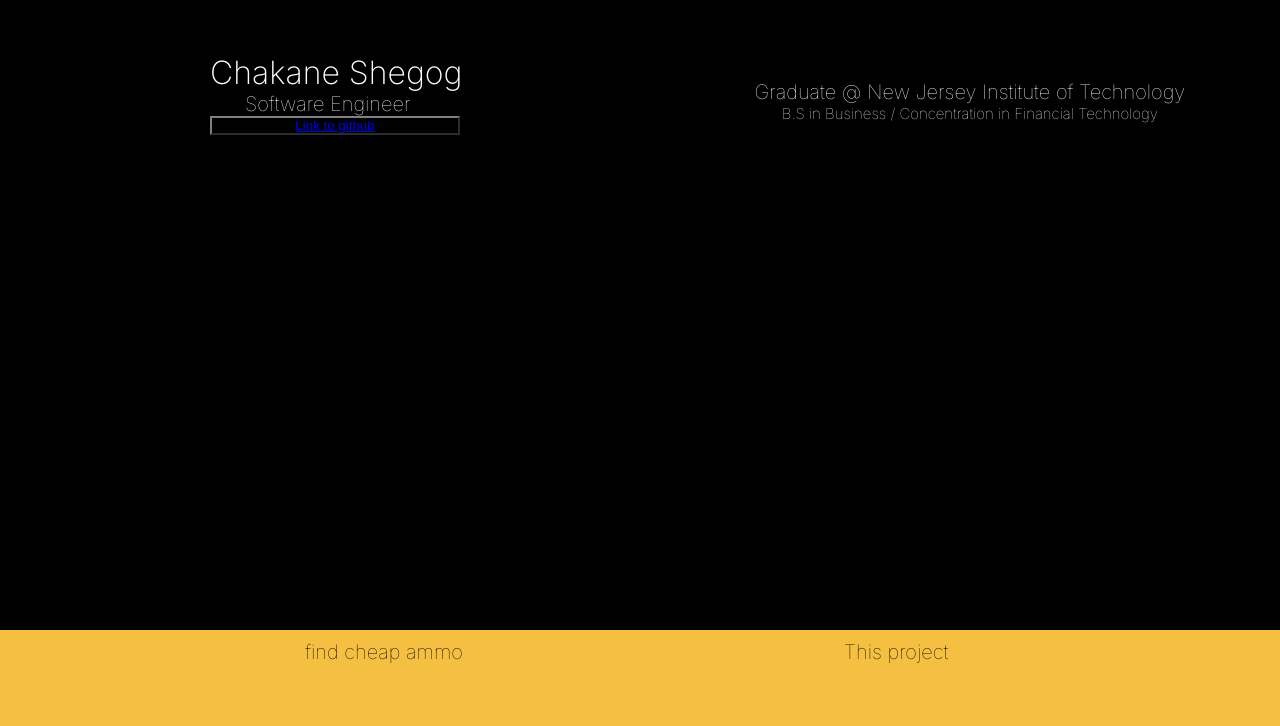
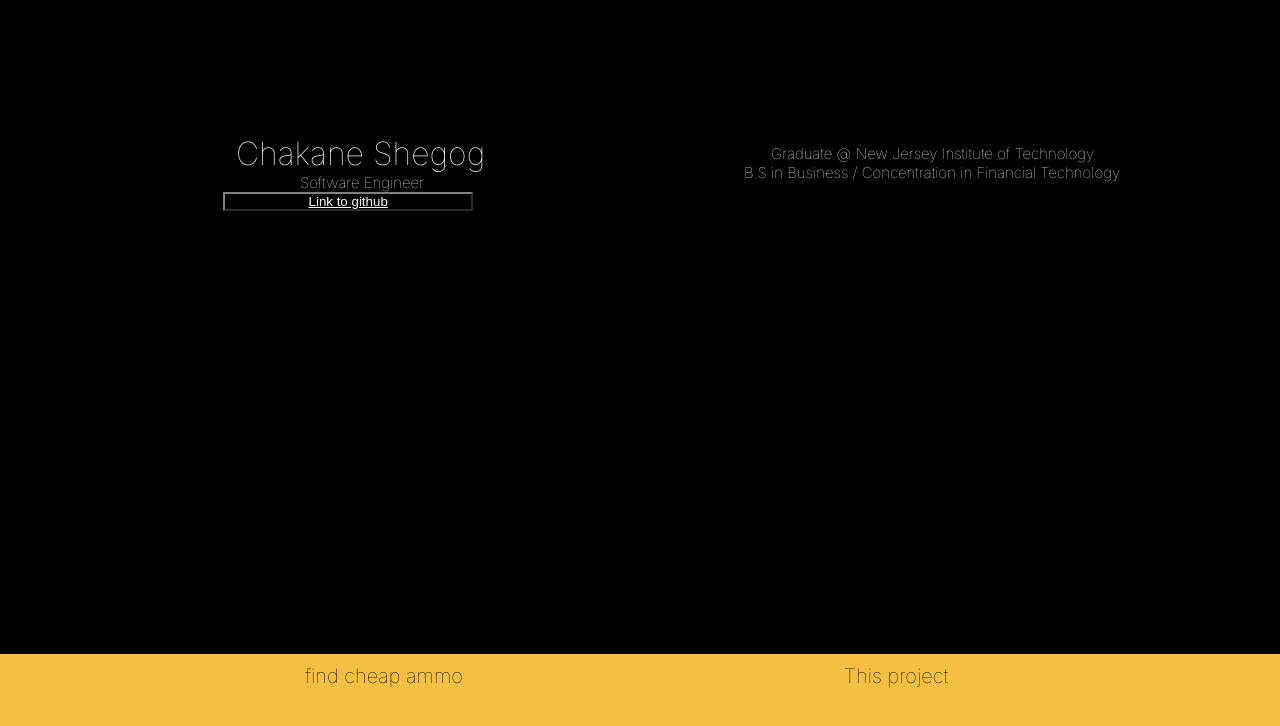
Before and after one commit to chakane3/chakane.github.io, a React app in the folder chakane/: page / in a window 1280 px wide. Shown: the part 162-888 px from the top of the page. Built offline with nearby package versions, Linux system fonts and the light colour scheme; grey boxes are pictures that could not be loaded.

Commit message:
new flexbox

```diff
--- a/chakane/public/index.html
+++ b/chakane/public/index.html
@@ -17,19 +17,15 @@
 
 
     <meta charset="utf-8" />
-    <link rel="icon" href="%PUBLIC_URL%/favicon.ico" />
+    <!-- <link rel="icon" href="%PUBLIC_URL%/favicon.ico" /> -->
     <meta name="viewport" content="width=device-width, initial-scale=1" />
     <meta name="theme-color" content="#000000" />
-    <meta
-      name="description"
-      content="Web site created using create-react-app"
-    />
-    <link rel="apple-touch-icon" href="%PUBLIC_URL%/logo192.png" />
+    <!-- <link rel="apple-touch-icon" href="%PUBLIC_URL%/logo192.png" /> -->
     <!--
       manifest.json provides metadata used when your web app is installed on a
       user's mobile device or desktop. See https://developers.google.com/web/fundamentals/web-app-manifest/
     -->
-    <link rel="manifest" href="%PUBLIC_URL%/manifest.json" />
+    <!-- <link rel="manifest" href="%PUBLIC_URL%/manifest.json" /> -->
     <!--
       Notice the use of %PUBLIC_URL% in the tags above.
       It will be replaced with the URL of the `public` folder during the build.
@@ -39,7 +35,7 @@
       work correctly both with client-side routing and a non-root public URL.
       Learn how to configure a non-root public URL by running `npm run build`.
     -->
-    <title>React App</title>
+    <title>chakane</title>
   </head>
   <body>
     <noscript>You need to enable JavaScript to run this app.</noscript>
--- a/chakane/src/components/Introduction.js
+++ b/chakane/src/components/Introduction.js
@@ -1,24 +1,32 @@
 import React from "react"
 import ReactDom from "react-dom"
-
+//  Create a flex box for both left and right sides
+// wrap whats above in another flexbox
 function Intro() {
     return (
         <main className="intro">
 
             <div className="intro--left">
                 <h1 className="intro--name">Chakane Shegog</h1>
+                <h2 className="intro--college"> Graduate @ New Jersey Institute of Technology</h2>
+
+
+            </div>
+
+            <div className="intro--right">
                 <h2 className="intro--occupation">Software Engineer</h2>
-                <button className="intro--button">
+                <h3 className="intro--degree">B.S in Business / Concentration in Financial Technology</h3>
+                {/* <p id="intro--quote">“You can fail at what you don't want, so you might as well take a chance on doing what you love.”
+― Jim Carrey</p> */}
+            </div>
+
+            <div id="intro--button">
+                <button className="intro--btn">
                     <a href="https://github.com/chakane3">Link to github</a>
                 </button>
             </div>
 
-            <div className="intro--right">
-                <h2 className="intro--college"> Graduate @ New Jersey Institute of Technology</h2>
-                <h3 className="intro--degree">B.S in Business / Concentration in Financial Technology</h3>
-                {/* <p id="intro--quote">“You can fail at what you don't want, so you might as well take a chance on doing what you love.”
-― Jim Carrey</p> */}
-            </div>
+
 
 
 
--- a/chakane/src/style.css
+++ b/chakane/src/style.css
@@ -8,55 +8,66 @@
 }
 
 .intro {
-    margin-left: -10px;
-    margin-right: -10px;
+    /* margin-left: -100px;
+    margin-right: -10px; */
     background-color: black;
-    display: flex;
+    /* display: flex; */
     color: #FFFFFF;
     font-family: 'Inter', sans-serif;
-    justify-content: space-between;
-    align-items: center;
-    height: calc(115vh - 98px);
+    /* justify-content: space-between; */
+    /* align-items: center; */
+    height: calc(118vh - 98px);
 }
 
-.intro--left {
+
+.intro--left, .intro--right, #intro--button{
+    display: flex;
+    justify-content: space-evenly;
     position: relative;
-    left: 120px;
-    top: -20%;
+    top: 35%;
+    /* text-align: center; */
+    /* right: 0px; */
+    font-family: 'Inter', sans-serif;
+    font-weight: 100;
+    /* margin-left: px; */
+    /* width: 50%; */
+}
+
+.intro--left, .intro--right {
+    font-family: 'Inter', sans-serif;
+    font-weight: 200;
 
 }
 
-.intro--right {
+.intro--occupation {
     position: relative;
-    right:18%;
-    top: -18%;
+    font-family: 'Inter', sans-serif;
+    font-weight: 100;
+    font-size: 15px;
+    left:40px;
 }
 
-.intro--right > h3, .intro--right > h2  {
-    text-align: center;
-}
-
-.intro--left > h1 {
-    font-family: 'Inter', sans-serif;
-    font-weight: 200;
+.intro--name {
     position: relative;
-    left: 100px;
-}
-
-.intro--left > h2 {
     font-family: 'Inter', sans-serif;
     font-weight: 100;
-    font-size: 20px;
-    position: relative;
-    left: 135px;
+
+
 }
 
 .intro--college {
     position: relative;
     font-family: 'Inter', sans-serif;
     font-weight: 100;
-    font-size: 20px;
+    font-size: 15px;
     color: white;
+    top: 10px;
+    left: -100px;
+}
+
+.intro--college, .intro--degree {
+    position: relative;
+    /* margin-left: 200px; */
 }
 
 .intro--degree {
@@ -65,23 +76,30 @@
     font-weight: 100;
     font-size: 15px;
     color: white;
+    left: 100px;
+    bottom: 10px;
+}
+
+.intro--college {
+    left:50px;
+}
+
+.intro--btn {
+    /* color: #FFFFFF; */
+    background-color: black;
+    border-color: grey;
+    position: relative;
+    left: -22.8%;
+    /* left: 65px; */
+
+    width: 250px;
+}
+
+.intro--btn > a {
+    color: #FFFFFF;
+}
 
 
-}
-
-.intro--button {
-    color: #FFFFFF;
-    background-color: black;
-    border-color: grey;
-    position: absolute;
-    left: 100px;
-    width: 250px;
-
-}
-
-.intro--college, .intro--degree {
-    left:30%;
-}
 
 .projects {
     margin-left: -10px;
@@ -119,7 +137,6 @@
     z-index: 1;
     top:50px;
     left:50%;
-
 }
 
 .ohio {
@@ -137,6 +154,14 @@
 
 .footer {
     text-align: center;
+}
+
+#intro--quote {
+    position: relative;
+    top:120px;
+    font-size: 10px;
+    left: 30%;
+
 }
 
 @media only screen and (max-width: 600px) {
@@ -161,9 +186,12 @@
 
      .intro--quote {
          position: relative;
-         font-size: 10px;
-         top:25px;
-         display: none;
+         /* display: flex; */
+         /* justify-content: flex-start; */
+
+         /* font-size: 10px; */
+         /* top:500px; */
+         /* display: none; */
      }
 
  }
```
Also changed, not shown: chakane/public/favicon.ico, chakane/public/logo192.png (deleted), chakane/public/logo512.png (deleted).
